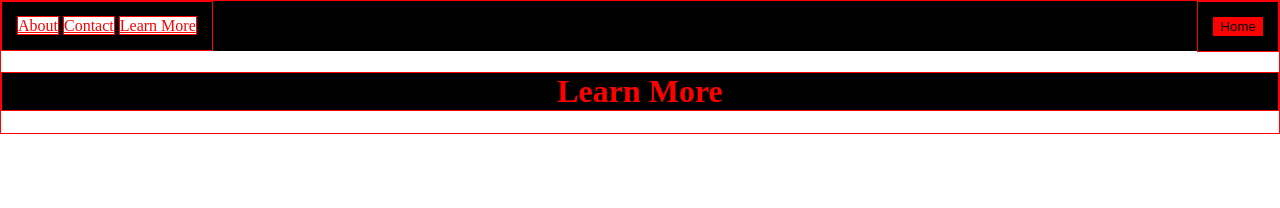
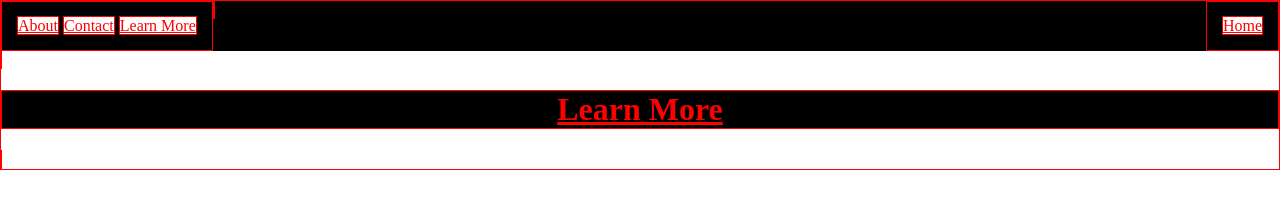
Before and after one commit to jdmar3-comp426/a01-stackeberry, a website: page learnmore.html in a window 1280 px wide. Drawn offline with Linux system fonts and the light colour scheme.

Commit message:
website finished 2

```diff
--- a/learnmore.html
+++ b/learnmore.html
@@ -13,7 +13,7 @@
                 <a href="./learnmore.html">Learn More</a>
             </div>
             <div class="right-navbar">
-                <button href="./index.html">Home</button>
+                <a href="./index.html">Home</button>
             </div>
         </div>
         <h1>Learn More</h1>
--- a/styles.css
+++ b/styles.css
@@ -56,4 +56,5 @@ button {
 
 #hello {
     font-size: larger;
+    font-family: Arial, Helvetica, sans-serif;
 }
```
Also changed, not shown: about.html (+1 -1 lines), contact.html (+1 -1 lines).
